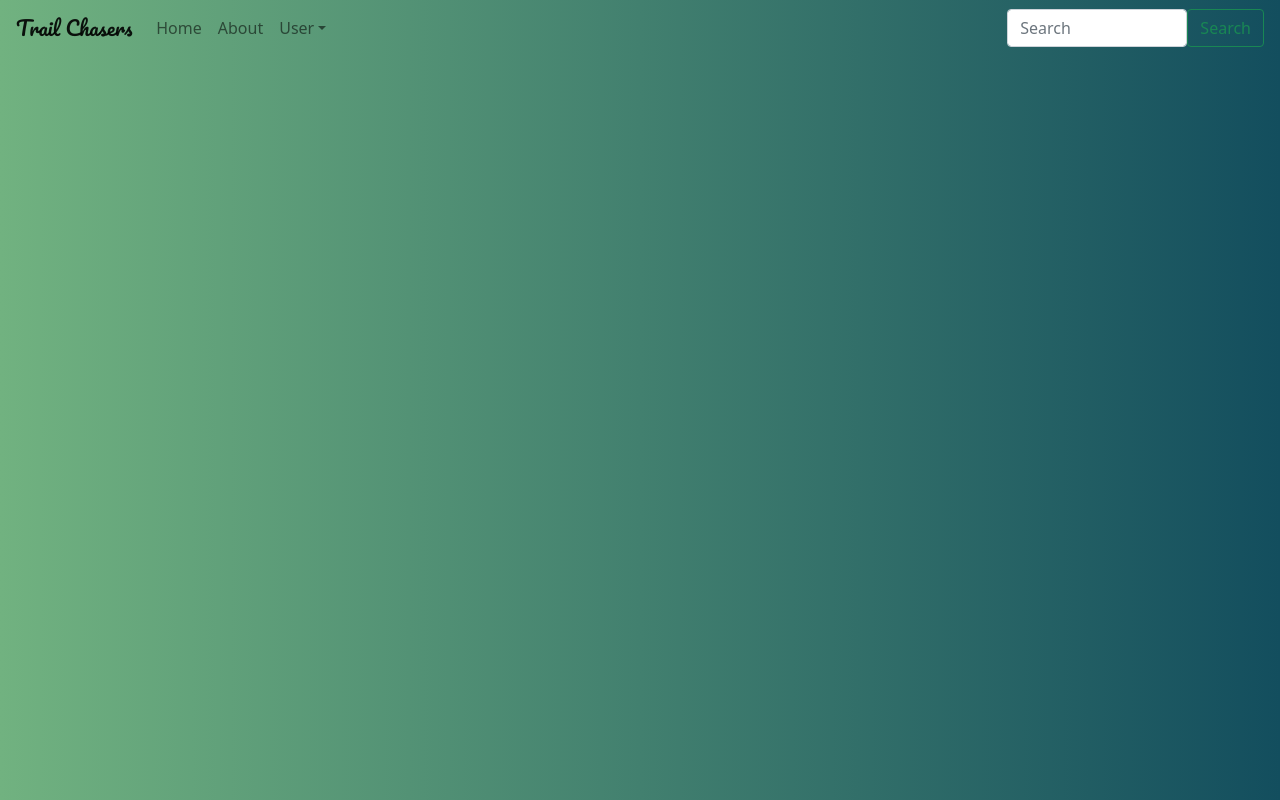
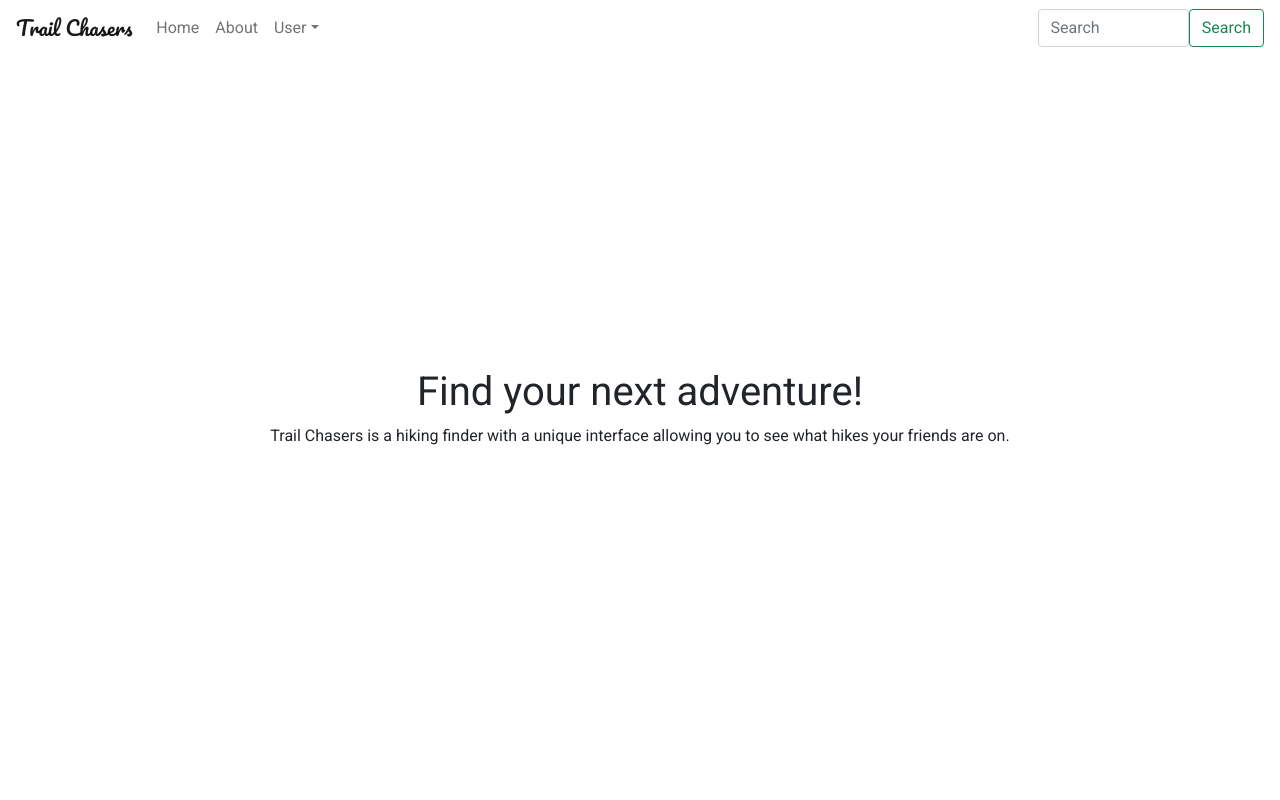
Before and after one commit to TaaniBravo/Trail-Chasers-React, a React (Create React App) app in the folder client/: page / in a window 1280 px wide. Built offline with nearby package versions, Linux system fonts and the light colour scheme.

Commit message:
Created the Home page.

```diff
--- a/client/public/index.html
+++ b/client/public/index.html
@@ -15,7 +15,7 @@
     <!-- Font Family -->
     <link rel="preconnect" href="https://fonts.gstatic.com" />
     <link
-      href="https://fonts.googleapis.com/css2?family=Pacifico&display=swap"
+      href="https://fonts.googleapis.com/css2?family=Pacifico&family=Roboto&display=swap"
       rel="stylesheet"
     />
     <title>Trail Chasers</title>
--- a/client/src/App.js
+++ b/client/src/App.js
@@ -1,7 +1,12 @@
+import React from "react";
+// Styling
 import "./App.scss";
-import React from "react";
+// Router-Dom
 import { BrowserRouter as Router, Switch, Route, Link } from "react-router-dom";
+// Components
 import Header from "./components/Header";
+// Pages
+import Home from "./pages/Home";
 import Login from "./pages/Login";
 import SignUp from "./pages/SignUp";
 
@@ -12,6 +17,7 @@ const App = () => {
         <Header></Header>
         <main>
           <Switch>
+            <Route path="/" component={Home} />
             <Route path="/login" component={Login} />
             <Route path="/signup" component={SignUp} />
           </Switch>
--- a/client/src/App.scss
+++ b/client/src/App.scss
@@ -3,19 +3,8 @@
 
 // Classes
 .App {
+  font-family: $mainFont;
   text-align: center;
-  background: #134e5e; /* fallback for old browsers */
-  background: -webkit-linear-gradient(
-    to right,
-    #71b280,
-    #134e5e
-  ); /* Chrome 10-25, Safari 5.1-6 */
-  background: linear-gradient(
-    to right,
-    #71b280,
-    #134e5e
-  ); /* W3C, IE 10+/ Edge, Firefox 16+, Chrome 26+, Opera 12+, Safari 7+ */
-  background-size: cover;
   width: 100vw;
   height: 100vh;
   margin: 0;
--- /dev/null
+++ b/client/src/pages/Home/index.js
@@ -0,0 +1,20 @@
+import React from "react";
+import { Jumbotron, Container } from "react-bootstrap";
+
+const Home = () => {
+  return (
+    <div>
+      <Jumbotron fluid>
+        <Container id="home-page-jumbotron">
+          <h1>Find your next adventure!</h1>
+          <p>
+            Trail Chasers is a hiking finder with a unique interface allowing
+            you to see what hikes your friends are on.
+          </p>
+        </Container>
+      </Jumbotron>
+    </div>
+  );
+};
+
+export default Home;
--- a/client/src/scss/_variables.scss
+++ b/client/src/scss/_variables.scss
@@ -1 +1,3 @@
+// Fonts
 $trailChasersFont: "Pacifico", cursive;
+$mainFont: "Roboto", sans-serif;
```
Also changed, not shown: client/src/scss/_mixins.scss (+15 -0 lines), client/src/pages/Home/style.scss (added).
